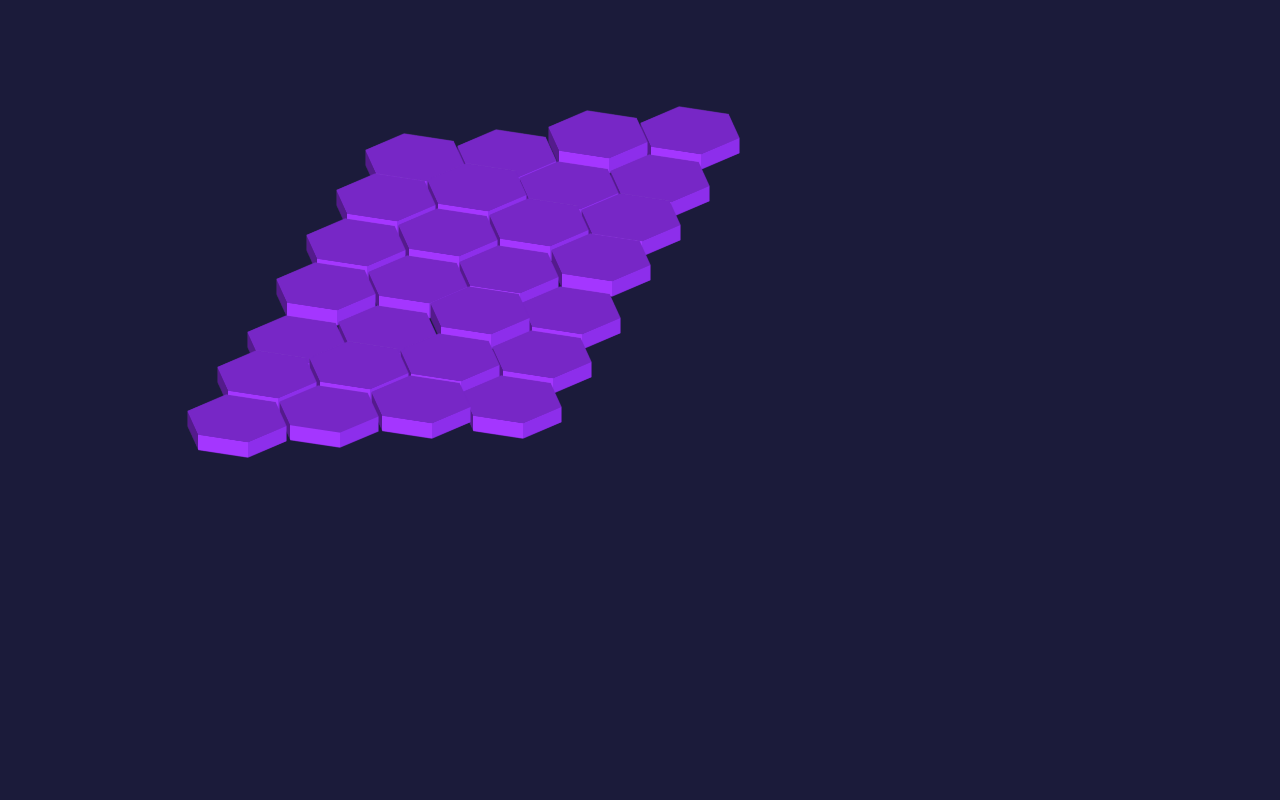
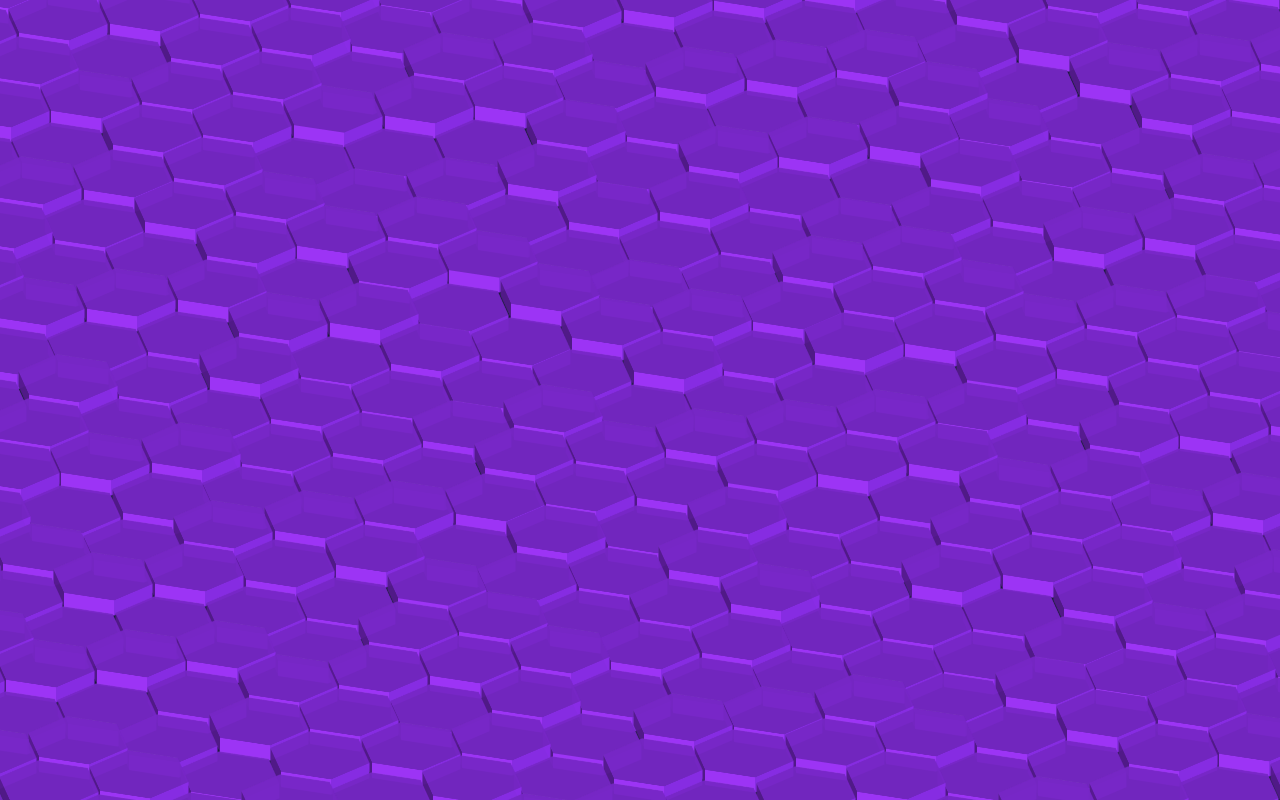
Before and after one commit to hobblyhoy/hexa-portfolio, a React (Create React App) app: page / in a window 1280 px wide. Built offline with nearby package versions, Linux system fonts and the light colour scheme.

Commit message:
hexagon tests

```diff
--- a/src/app/constants.ts
+++ b/src/app/constants.ts
@@ -2,7 +2,13 @@ import { HexagonStyle, IIsometricCoordinates } from '../features/hexagons/Hexago
 
 // Configurables
 export const TILE_WIDTH = 100;
-export const TILE_PIXEL_BUFFER = 4;
+export const TILE_PIXEL_BUFFER = 3;
+
+// The starting point of our hexagon arrays. We're dealing with assets which tile
+// at non orthogonal angles and overlap so to avoid the complex math we push these
+// deep off the screen and let the positioner do the heavy lifting later
+export const SCREEN_X_BASE = window.innerWidth * 2;
+export const SCREEN_Y_BASE = window.innerHeight * -1;
 
 // Specify the locations of the special linking pages
 export const KEY_TILES: { style: HexagonStyle; coords: IIsometricCoordinates }[] = [
--- a/src/features/hexagons/HexagonRenderer.tsx
+++ b/src/features/hexagons/HexagonRenderer.tsx
@@ -1,73 +1,40 @@
-import { FULL_SIZE_ASSET_WIDTH, TILE_PIXEL_BUFFER, TILE_WIDTH } from '../../app/constants';
+import { TILE_WIDTH } from '../../app/constants';
 import HexagonPng from './HexagonTile';
-import { ICartesianCoordinates, IHexagon, IIsometricCoordinates } from './HexagonTypes';
+import { IHexagon } from './HexagonTypes';
+import { generateIsoPositions, isoToCartesianPosition } from './RenderUtils';
 
-// TODO might actually start this off as a big map covering the whole
-// screen and then fade the edge pieces to 0 and the middle pieces to
-// 0.75 or so
-// const isoPositions: IIsometricCoordinates[] = [
-//    { isoX: 0, isoY: 0 },
-//    { isoX: 1, isoY: 0 },
-//    { isoX: 2, isoY: 0 },
-//    { isoX: 3, isoY: 0 },
-//    { isoX: 0, isoY: 1 },
-//    { isoX: 1, isoY: 1 },
-//    { isoX: 2, isoY: 1 },
-//    { isoX: 3, isoY: 1 },
-//    { isoX: 0, isoY: 2 },
-//    { isoX: 1, isoY: 2 },
-//    { isoX: 0, isoY: 3 },
-// ];
+// The plan for filling the screen with hexagons is to initially be dumb with it-
+// we will fill a large multi dimensional array much larger than any actual real screen
+// then whittle this down to just ones that could be contained within the viewport after
+// we've mapped these to cartesian coordinates. This is for two reasons- one, I'm lazy
+// and solving for correctly positioned tiles with iso coordinates is hard. And two,
+// if we tweak the constants or any of the underlying variables it should all
+// still "just work".
 
-const generateIsoPositions = (xCount: number, yCount: number): IIsometricCoordinates[] => {
-   const isoPositions: IIsometricCoordinates[] = [];
+const tileCount = Math.round(Math.max(window.innerWidth, window.innerHeight) / TILE_WIDTH) * 3;
+const isoPositions = generateIsoPositions(tileCount, tileCount);
 
-   for (let y = 0; y < yCount; y++) {
-      for (let x = 0; x < xCount; x++) {
-         isoPositions.push({ isoX: x, isoY: y });
-      }
-   }
-
-   return isoPositions;
-};
-
-const isoPositions = generateIsoPositions(4, 7);
-
-const positioner = (isoCoords: IIsometricCoordinates): ICartesianCoordinates => {
-   const scaleFactor = TILE_WIDTH / FULL_SIZE_ASSET_WIDTH;
-   const screenXBasePoint = window.innerWidth / 2;
-   //const screenYBasePoint = (TILE_WIDTH / 3) * -1;
-   const screenYBasePoint = 100;
-
-   let isoXLength = 347 * scaleFactor + TILE_PIXEL_BUFFER;
-   let isoXTheta = 6.0 * (Math.PI / 180); // degrees from horizontal
-   let isoYLength = 194 * scaleFactor + TILE_PIXEL_BUFFER;
-   let isoYTheta = 33.85 * (Math.PI / 180); // degrees from vertical
-
-   let cartX =
-      screenXBasePoint -
-      isoCoords.isoX * Math.cos(isoXTheta) * isoXLength -
-      isoCoords.isoY * Math.sin(isoYTheta) * isoYLength;
-
-   let cartY =
-      screenYBasePoint +
-      isoCoords.isoX * Math.sin(isoXTheta) * isoXLength +
-      isoCoords.isoY * Math.cos(isoYTheta) * isoYLength;
-
-   return { cartX, cartY };
-};
-
-// todo refactor all this ugliness
-const mappedArr: IHexagon[] = isoPositions.map(x => ({
+let mappedArr: IHexagon[] = isoPositions.map(x => ({
    style: 'standard',
    isoCoords: x,
-   cartCoords: positioner(x),
+   cartCoords: isoToCartesianPosition(x),
    id: `${x.isoX}-${x.isoY}`,
 }));
 
+console.log('pre ' + mappedArr.length)
+
+// Strip all the elements outside the bounds of our array
+mappedArr = mappedArr.filter(
+   x =>
+      x.cartCoords.cartX > TILE_WIDTH * -1 &&
+      x.cartCoords.cartX < window.innerWidth &&
+      x.cartCoords.cartY > TILE_WIDTH * -1 &&
+      x.cartCoords.cartY < window.innerHeight
+);
+
+console.log('post ' + mappedArr.length)
+
 function HexagonRenderer() {
-   const positions = isoPositions.map(x => positioner(x));
-
    return (
       <div>
          {mappedArr.map(x => (
--- a/src/features/hexagons/HexagonTile.tsx
+++ b/src/features/hexagons/HexagonTile.tsx
@@ -17,11 +17,15 @@ const getRandom = (min: number, max: number): number => Math.random() * (max - m
 function HexagonPng({ style, isoCoords, cartCoords, id }: IHexagon) {
    const slideUpDown = keyframes`
       0% { top: ${cartCoords.cartY}px; }
-      50% { top: ${cartCoords.cartY + 10}px; }
+      10% { top: ${cartCoords.cartY}px; }
+      40% { top: ${cartCoords.cartY + 10}px; }
+      60% { top: ${cartCoords.cartY + 10}px; }
+      90% { top: ${cartCoords.cartY}px; }
       100% { top: ${cartCoords.cartY}px; }
    `;
    const randomStartDelay = useMemo(() => getRandom(0, 10), []);
-   const randomOscillationPhase = useMemo(() => getRandom(3, 4), []);
+   const randomOscillationPhase = useMemo(() => getRandom(5, 6), []);
+   //const randomOscillationPhase = 5;
 
    return (
       <div
@@ -35,6 +39,7 @@ function HexagonPng({ style, isoCoords, cartCoords, id }: IHexagon) {
             animation-duration: ${randomOscillationPhase}s;
             animation-delay: ${randomStartDelay}s;
             animation-timing-function: ease-in-out;
+            //animation-timing-function: linear;
             animation-iteration-count: infinite;
             cursor: ${false ? 'pointer' : 'unset'};
          `}
@@ -43,8 +48,8 @@ function HexagonPng({ style, isoCoords, cartCoords, id }: IHexagon) {
          <img
             src={false ? hexagonProjects : hexagonImage}
             css={css`
-               opacity: 1;
-               transition: opacity 0.66s ease-in-out;
+               opacity: 0.95;
+               transition: opacity 0.3s ease-in-out;
                &:hover {
                   opacity: 1;
                }
--- /dev/null
+++ b/src/features/hexagons/RenderUtils.ts
@@ -0,0 +1,35 @@
+import { TILE_WIDTH, FULL_SIZE_ASSET_WIDTH, TILE_PIXEL_BUFFER, SCREEN_X_BASE, SCREEN_Y_BASE } from "../../app/constants";
+import { IIsometricCoordinates, ICartesianCoordinates } from "./HexagonTypes";
+
+export const generateIsoPositions = (xCount: number, yCount: number): IIsometricCoordinates[] => {
+   const isoPositions: IIsometricCoordinates[] = [];
+
+   for (let y = 0; y < yCount; y++) {
+      for (let x = 0; x < xCount; x++) {
+         isoPositions.push({ isoX: x, isoY: y });
+      }
+   }
+
+   return isoPositions;
+};
+
+export const isoToCartesianPosition = (isoCoords: IIsometricCoordinates): ICartesianCoordinates => {
+   const scaleFactor = TILE_WIDTH / FULL_SIZE_ASSET_WIDTH;
+
+   let isoXLength = 347 * scaleFactor + TILE_PIXEL_BUFFER;
+   let isoXTheta = 6.0 * (Math.PI / 180); // degrees from horizontal
+   let isoYLength = 194 * scaleFactor + TILE_PIXEL_BUFFER;
+   let isoYTheta = 33.85 * (Math.PI / 180); // degrees from vertical
+
+   let cartX =
+      SCREEN_X_BASE -
+      isoCoords.isoX * Math.cos(isoXTheta) * isoXLength -
+      isoCoords.isoY * Math.sin(isoYTheta) * isoYLength;
+
+   let cartY =
+      SCREEN_Y_BASE +
+      isoCoords.isoX * Math.sin(isoXTheta) * isoXLength +
+      isoCoords.isoY * Math.cos(isoYTheta) * isoYLength;
+
+   return { cartX, cartY };
+};
```
